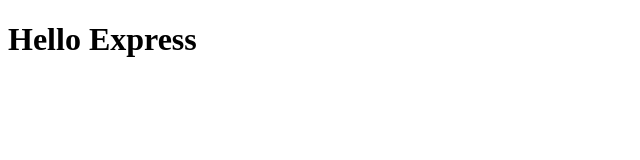
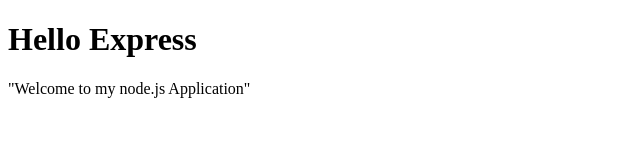
Before and after one commit to VeenaKrishnamurthy/web-server, a website: page public/index.html in a window 1280 px wide. Shown: the whole page, without its empty margins (0-640 px from the left). Drawn offline with Linux system fonts and the light colour scheme.

```diff
--- a/public/index.html
+++ b/public/index.html
@@ -7,6 +7,7 @@
 
 	<body>
 		<h1>Hello Express</h1>
+		<p>"Welcome to my node.js Application"</p>
 	</body>
 
 </html>
```
